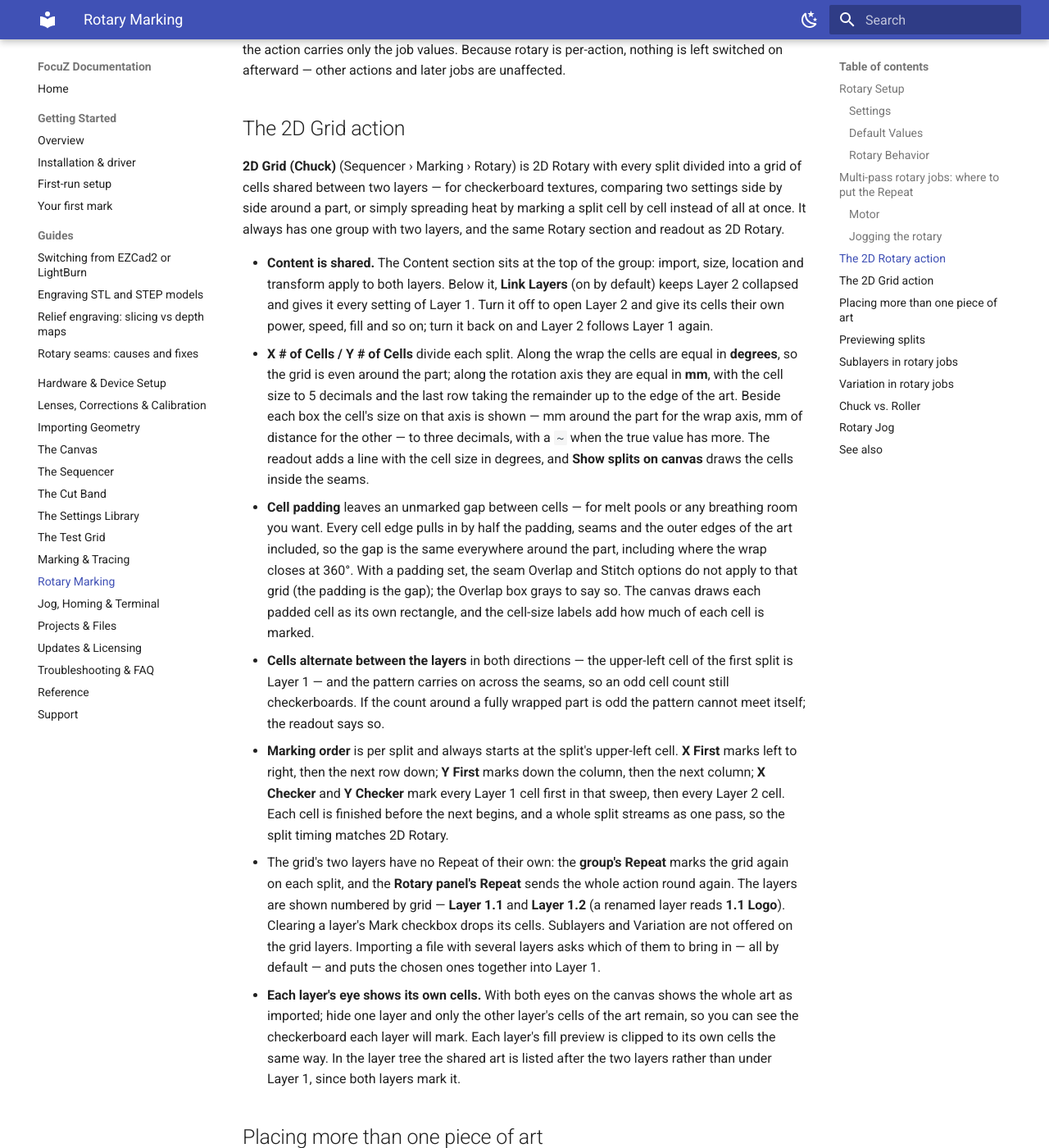
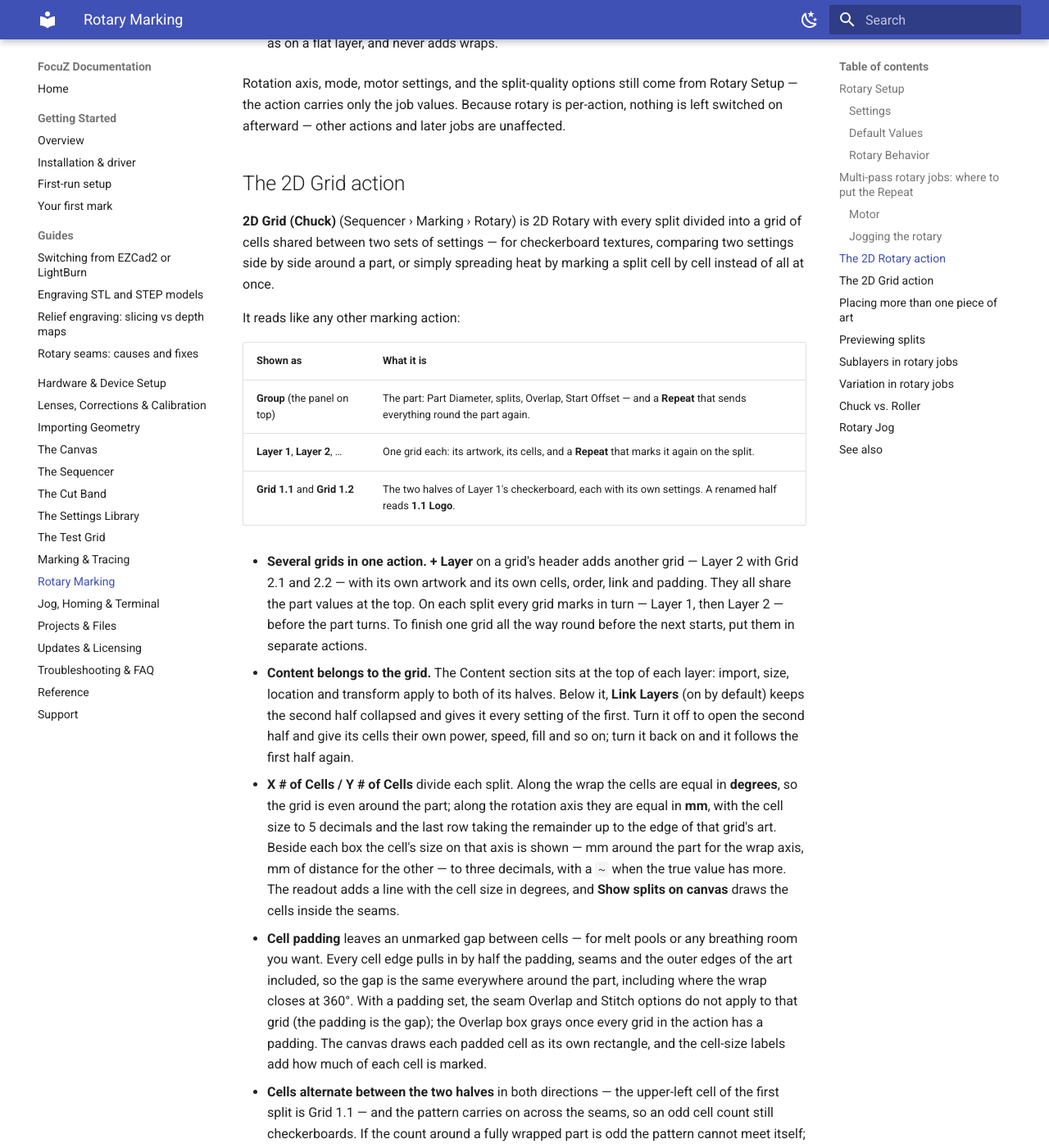
Before and after one commit to Lokahi-Shop/focuz-docs, an MkDocs documentation site: the page built from docs/rotary.md, in a window 1280 px wide and 1400 px high, scrolled down 5472 px. Shown: the whole window at 82% size. Built offline with MkDocs 1.6.1 and Material for MkDocs 9.7.7, drawn with Linux system fonts in a browser that asks for light colours; some of the changed text lies outside the part shown.

Commit message:
2D Grid: several grids per action; shown as Group, Layers and Grid N.1 / N.2
Co-Authored-By: Claude Fable 5.1 <noreply@anthropic.com>

```diff
--- a/docs/rotary.md
+++ b/docs/rotary.md
@@ -107,6 +107,9 @@ A rotary job can repeat in three places, and each one means something different:
 | a **group** | Sends the group's layers **round the part again** — a fresh set of revolutions, with a return to zero between. |
 | the **Rotary panel** (the box beside the *Rotary* title) | Runs **everything in the panel again**, a full turn of the part between. |
 
+On a **2D Grid** action the same rule reads one level up: the panel on top is titled **Group**, each grid
+is a **Layer**, so a layer's Repeat is still "on the split" and the Group's Repeat is still "round again".
+
 For passes that let each strip cool — one pass on every split, then round again — put the count on
 the **group** or on the **Rotary panel**, not on the layer. Seam artifacts are then spread across the
 job rather than concentrated, which generally gives the better mark.
@@ -215,47 +218,61 @@ afterward — other actions and later jobs are unaffected.
 ## The 2D Grid action
 
 **2D Grid (Chuck)** (Sequencer › Marking › Rotary) is 2D Rotary with every split divided into a
-grid of cells shared between two layers — for checkerboard textures, comparing two settings side by
-side around a part, or simply spreading heat by marking a split cell by cell instead of all at once.
-It always has one group with two layers, and the same Rotary section and readout as 2D Rotary.
+grid of cells shared between two sets of settings — for checkerboard textures, comparing two
+settings side by side around a part, or simply spreading heat by marking a split cell by cell
+instead of all at once.
 
-- **Content is shared.** The Content section sits at the top of the group: import, size, location
-  and transform apply to both layers. Below it, **Link Layers** (on by default) keeps Layer 2
-  collapsed and gives it every setting of Layer 1. Turn it off to open Layer 2 and give its cells
-  their own power, speed, fill and so on; turn it back on and Layer 2 follows Layer 1 again.
+It reads like any other marking action:
+
+| Shown as | What it is |
+|---|---|
+| **Group** (the panel on top) | The part: Part Diameter, splits, Overlap, Start Offset — and a **Repeat** that sends everything round the part again. |
+| **Layer 1**, **Layer 2**, … | One grid each: its artwork, its cells, and a **Repeat** that marks it again on the split. |
+| **Grid 1.1** and **Grid 1.2** | The two halves of Layer 1's checkerboard, each with its own settings. A renamed half reads **1.1 Logo**. |
+
+- **Several grids in one action.** **+ Layer** on a grid's header adds another grid — Layer 2 with
+  Grid 2.1 and 2.2 — with its own artwork and its own cells, order, link and padding. They all
+  share the part values at the top. On each split every grid marks in turn — Layer 1, then Layer
+  2 — before the part turns. To finish one grid all the way round before the next starts, put
+  them in separate actions.
+- **Content belongs to the grid.** The Content section sits at the top of each layer: import, size,
+  location and transform apply to both of its halves. Below it, **Link Layers** (on by default)
+  keeps the second half collapsed and gives it every setting of the first. Turn it off to open the
+  second half and give its cells their own power, speed, fill and so on; turn it back on and it
+  follows the first half again.
 - **X # of Cells / Y # of Cells** divide each split. Along the wrap the cells are equal in
   **degrees**, so the grid is even around the part; along the rotation axis they are equal in
   **mm**, with the cell size to 5 decimals and the last row taking the remainder up to the edge of
-  the art. Beside each box the cell's size on that axis is shown — mm around the part for the wrap
-  axis, mm of distance for the other — to three decimals, with a `~` when the true value has more.
-  The readout adds a line with the cell size in degrees, and **Show splits on canvas** draws the
-  cells inside the seams.
+  that grid's art. Beside each box the cell's size on that axis is shown — mm around the part for
+  the wrap axis, mm of distance for the other — to three decimals, with a `~` when the true value
+  has more. The readout adds a line with the cell size in degrees, and **Show splits on canvas**
+  draws the cells inside the seams.
 - **Cell padding** leaves an unmarked gap between cells — for melt pools or any breathing room you
   want. Every cell edge pulls in by half the padding, seams and the outer edges of the art
   included, so the gap is the same everywhere around the part, including where the wrap closes at
   360°. With a padding set, the seam Overlap and Stitch options do not apply to that grid (the
-  padding is the gap); the Overlap box grays to say so. The canvas draws each padded cell as its
-  own rectangle, and the cell-size labels add how much of each cell is marked.
-- **Cells alternate between the layers** in both directions — the upper-left cell of the first
-  split is Layer 1 — and the pattern carries on across the seams, so an odd cell count still
+  padding is the gap); the Overlap box grays once every grid in the action has a padding. The
+  canvas draws each padded cell as its own rectangle, and the cell-size labels add how much of
+  each cell is marked.
+- **Cells alternate between the two halves** in both directions — the upper-left cell of the first
+  split is Grid 1.1 — and the pattern carries on across the seams, so an odd cell count still
   checkerboards. If the count around a fully wrapped part is odd the pattern cannot meet itself;
   the readout says so.
 - **Marking order** is per split and always starts at the split's upper-left cell. **X First**
   marks left to right, then the next row down; **Y First** marks down the column, then the next
-  column; **X Checker** and **Y Checker** mark every Layer 1 cell first in that sweep, then every
-  Layer 2 cell. Each cell is finished before the next begins, and a whole split streams as one
-  pass, so the split timing matches 2D Rotary.
-- The grid's two layers have no Repeat of their own: the **group's Repeat** marks the grid again on each
-  split, and the **Rotary panel's Repeat** sends the whole action round again. The layers are shown
-  numbered by grid — **Layer 1.1** and **Layer 1.2** (a renamed layer reads **1.1 Logo**). Clearing a
-  layer's Mark checkbox drops its cells. Sublayers and Variation are not offered on the grid layers. Importing a file with several
+  column; **X Checker** and **Y Checker** mark every cell of the first half in that sweep, then
+  every cell of the second. Each cell is finished before the next begins, and a grid's whole split
+  streams as one pass, so the split timing matches 2D Rotary.
+- **Repeats.** The halves have no Repeat of their own. A **Layer's Repeat** marks that grid again
+  on each split; the **Group's Repeat** sends the whole action round again — the same rule as
+  every rotary action (see *Multi-pass rotary jobs* above). Clearing a half's Mark checkbox drops
+  its cells. Sublayers and Variation are not offered on a grid. Importing a file with several
   layers asks which of them to bring in — all by default — and puts the chosen ones together into
-  Layer 1.
-- **Each layer's eye shows its own cells.** With both eyes on the canvas shows the whole art as
-  imported; hide one layer and only the other layer's cells of the art remain, so you can see the
-  checkerboard each layer will mark. Each layer's fill preview is clipped to its own cells the
-  same way. In the layer tree the shared art is listed after the two layers rather than under
-  Layer 1, since both layers mark it.
+  that grid.
+- **Each half's eye shows its own cells.** With both eyes on the canvas shows the whole art as
+  imported; hide one half and only the other's cells of the art remain, so you can see the
+  checkerboard each will mark. Each half's fill preview is clipped to its own cells the same way.
+  In the layer tree the shared art is listed after the two halves, since both mark it.
 
 ## Placing more than one piece of art
 
```
